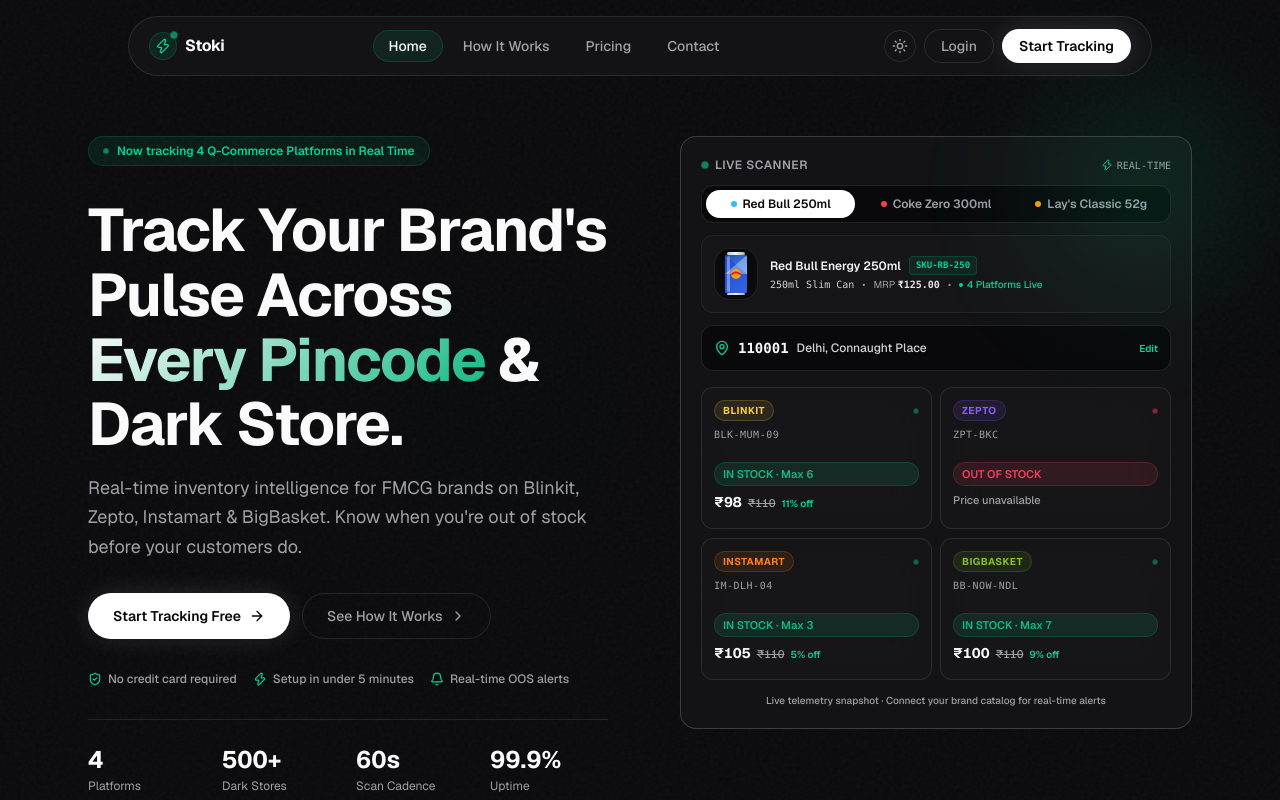
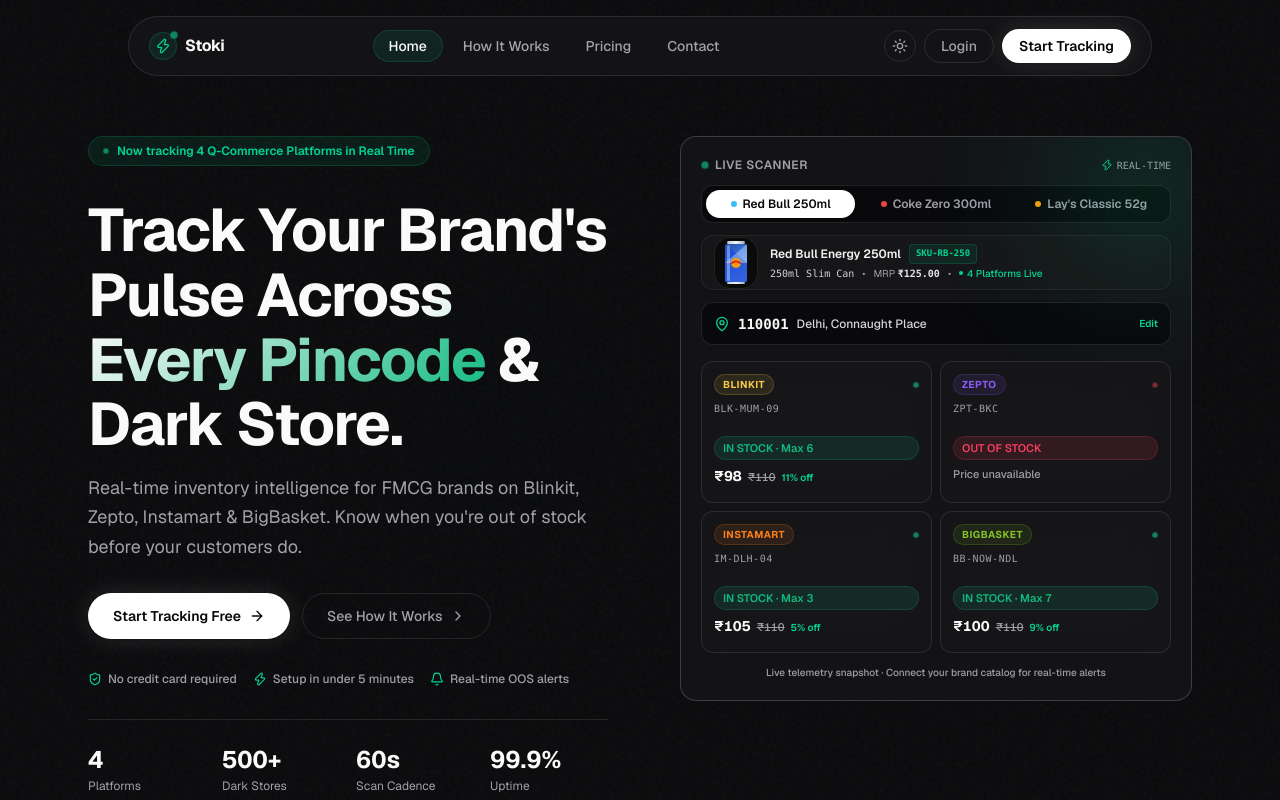
Before and after one commit to divanshsinghsaini123/stoki-SAAS, a Next.js app in the folder apps/stoki_frontend/: page / in a window 1280 px wide. Shown: the top 800 px of the page. Built offline with nearby package versions, Linux system fonts and the light colour scheme.

Commit message:
added max cap per day to abuse the api

```diff
--- a/apps/stoki_frontend/components/sections/hero.tsx
+++ b/apps/stoki_frontend/components/sections/hero.tsx
@@ -226,13 +226,8 @@
   const hasPrice = price[0] !== null;
 
   return (
-    <motion.div
-      key={`${platform.id}-${pincodeIdx}-${skuIdx}`}
-      initial={{ opacity: 0, y: 6 }}
-      animate={{ opacity: 1, y: 0 }}
-      exit={{ opacity: 0, y: -6 }}
-      transition={{ duration: 0.25, delay: PLATFORMS.indexOf(platform) * 0.03 }}
-      className="relative rounded-xl glass border p-3 flex flex-col justify-between h-[142px] overflow-hidden"
+    <div
+      className="relative rounded-xl glass border p-3 flex flex-col justify-between h-[142px] overflow-hidden transition-all duration-200"
     >
       <div>
         {/* Platform badge */}
@@ -245,7 +240,7 @@
           <div className="flex items-center gap-1">
             <span
               className={cn(
-                "w-1.5 h-1.5 rounded-full",
+                "w-1.5 h-1.5 rounded-full transition-colors duration-200",
                 isInStock ? "pulse-emerald" : "pulse-red"
               )}
             />
@@ -262,7 +257,7 @@
         {/* Stock Status */}
         <div
           className={cn(
-            "text-[11px] font-semibold px-2 py-0.5 rounded-lg h-6 flex items-center",
+            "text-[11px] font-semibold px-2 py-0.5 rounded-lg h-6 flex items-center transition-colors duration-200",
             isInStock ? "badge-in-stock" : "badge-oos"
           )}
         >
@@ -292,7 +287,7 @@
           )}
         </div>
       </div>
-    </motion.div>
+    </div>
   );
 }
 
@@ -317,7 +312,7 @@
   const activeProduct = SKUS[activeSku];
 
   return (
-    <div className="relative rounded-2xl glass-strong border p-5 w-full max-w-lg min-h-[570px] flex flex-col justify-between">
+    <div className="relative rounded-2xl glass-strong border p-5 w-full max-w-lg h-[565px] flex flex-col justify-between overflow-hidden">
       {/* Glow orb behind widget - Emerald/Amber */}
       <div className="absolute -top-12 -right-12 w-48 h-48 rounded-full bg-emerald-500/15 blur-3xl pointer-events-none" />
 
@@ -357,14 +352,8 @@
         ))}
       </div>
 
-      {/* Selected Product Showcase Banner */}
-      <motion.div
-        key={activeProduct.id}
-        initial={{ opacity: 0, y: 4 }}
-        animate={{ opacity: 1, y: 0 }}
-        transition={{ duration: 0.25 }}
-        className="flex items-center gap-3 p-3 mb-3 rounded-xl bg-zinc-900/80 border border-zinc-800/90 shadow-sm"
-      >
+      {/* Selected Product Showcase Banner - Fixed Height */}
+      <div className="flex items-center gap-3 p-3 mb-3 rounded-xl bg-zinc-900/80 border border-zinc-800/90 shadow-sm h-[68px] overflow-hidden">
         <div className="w-11 h-13 shrink-0 rounded-lg flex items-center justify-center bg-black/50 border border-zinc-800/80 shadow-inner">
           <ProductThumbnail skuId={activeProduct.id} />
         </div>
@@ -388,26 +377,26 @@
             </span>
           </div>
         </div>
-      </motion.div>
+      </div>
 
-      {/* Pincode Roller */}
-      <div className="flex items-center gap-2 mb-4 p-3 rounded-xl bg-[var(--background)] border border-[var(--border)]">
+      {/* Pincode Roller - Fixed Height */}
+      <div className="flex items-center gap-2 mb-4 p-3 rounded-xl bg-[var(--background)] border border-[var(--border)] h-[50px] overflow-hidden">
         <MapPin className="w-4 h-4 text-emerald-400 shrink-0" />
-        <div className="flex-1 overflow-hidden">
+        <div className="flex-1 overflow-hidden h-6 flex items-center">
           {!isTyping ? (
             <AnimatePresence mode="wait">
               <motion.div
                 key={pinIdx}
-                initial={{ y: 12, opacity: 0 }}
+                initial={{ y: 10, opacity: 0 }}
                 animate={{ y: 0, opacity: 1 }}
-                exit={{ y: -12, opacity: 0 }}
-                transition={{ duration: 0.3, ease: [0.16, 1, 0.3, 1] }}
-                className="flex items-center gap-2"
+                exit={{ y: -10, opacity: 0 }}
+                transition={{ duration: 0.25, ease: [0.16, 1, 0.3, 1] }}
+                className="flex items-center gap-2 h-6"
               >
                 <span className="font-mono text-sm font-bold text-[var(--text-primary)]">
                   {PINCODES[pinIdx].code}
                 </span>
-                <span className="text-xs text-zinc-300 dark:text-zinc-300 font-medium">
+                <span className="text-xs text-zinc-300 dark:text-zinc-300 font-medium truncate">
                   {PINCODES[pinIdx].city}
                 </span>
               </motion.div>
@@ -433,18 +422,16 @@
         </button>
       </div>
 
-      {/* 4-Platform Matrix */}
-      <div className="grid grid-cols-2 gap-2 min-h-[294px]">
-        <AnimatePresence>
+      {/* 4-Platform Matrix - Fixed 2x2 grid with stable keys */}
+      <div className="grid grid-cols-2 gap-2 h-[292px]">
         {PLATFORMS.map((platform) => (
           <PlatformCard
-              key={`${platform.id}-${pinIdx}-${activeSku}`}
+            key={platform.id}
             platform={platform}
             pincodeIdx={pinIdx}
             skuIdx={activeSku}
           />
         ))}
-        </AnimatePresence>
       </div>
 
       {/* Footer note */}
```
Lines whose indentation alone changed are shown as unchanged.
